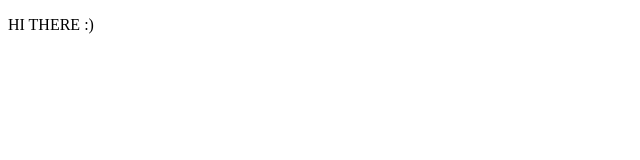
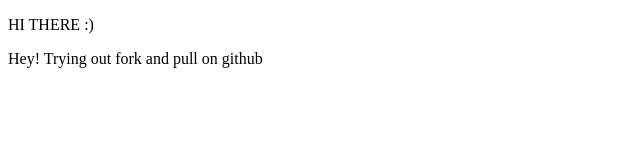
Before and after one commit to NS2103/for-test, a plain HTML site: page index.html in a window 1280 px wide. Shown: the whole page, without its empty margins (0-640 px from the left). Drawn offline with Linux system fonts and the light colour scheme.

Commit message:
Initial commit

```diff
--- a/index.html
+++ b/index.html
@@ -7,6 +7,6 @@
 </head>
 <body>
 	<p>HI THERE :)</p>
-
+	<p>Hey! Trying out fork and pull on github</p>
 </body>
 </html>
```
